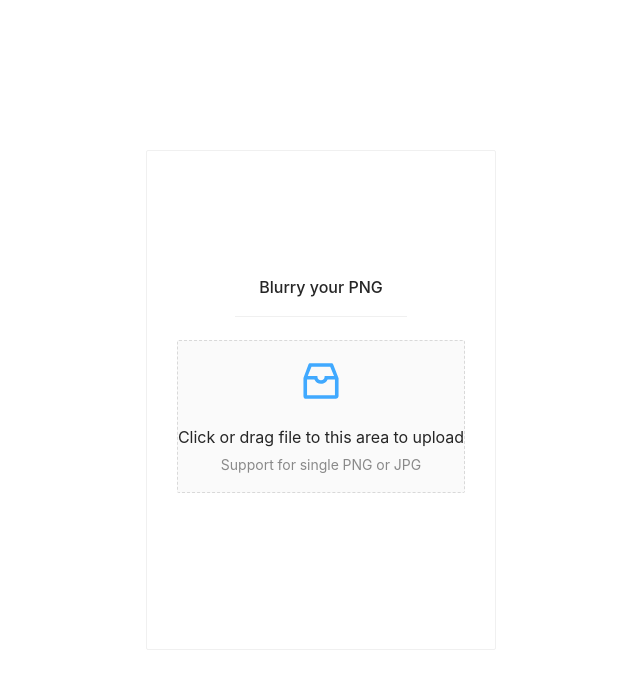
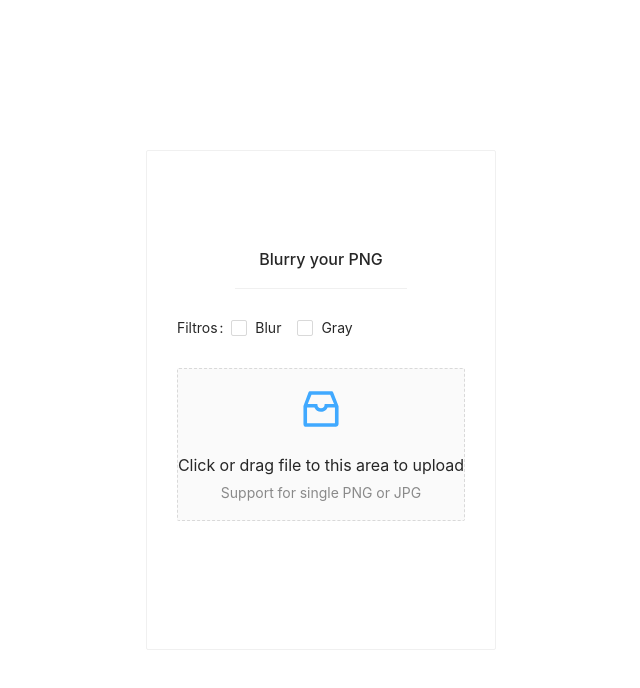
Before and after one commit to c0sta/py-img-filter-frontend, a React (Create React App) app: page / in a window 1280 px wide. Shown: the top 688 px of the page, without its empty margins (319-959 px from the left). Built offline with nearby package versions, Linux system fonts and the light colour scheme; no server answers.

Commit message:
:art: Added one more filter to choose

```diff
--- a/src/App.tsx
+++ b/src/App.tsx
@@ -1,14 +1,17 @@
 import React from "react";
-import { Button, Card, Form, message, Col, Modal } from "antd";
+import { Card, Form, message, Modal, Checkbox } from "antd";
 import { ImageUpload } from "./components/image-upload/ImageUpload.component";
 import { storage } from "./firebase/index";
 import "./styles/global.scss";
 import { UploadFile, UploadChangeParam } from "antd/lib/upload/interface";
+import { CheckboxChangeEvent } from "antd/lib/checkbox";
 
 function App() {
   const [fileName, setFileName] = React.useState("");
   const [url, setUrl] = React.useState("");
+  const [filter, setFilter] = React.useState("");
   const [visible, setVisible] = React.useState(false);
+
   React.useEffect(() => {
     if (fileName)
       storage
@@ -18,9 +21,10 @@ function App() {
         .then((url) => {
           console.log(url);
           setUrl(url);
-          setVisible(!visible);
+          setVisible(true);
         });
   }, [fileName]);
+
   const handleMessages = (info: UploadChangeParam<UploadFile<any>>) => {
     const { status } = info.file;
     console.log("STATUS =>", status);
@@ -34,22 +38,37 @@ function App() {
       message.error(`${info.file.name} file upload failed`);
     }
   };
+
   return (
     <>
       <Card className="App" title="Blurry your PNG" bordered>
         <Form className="form-container">
+          <Form.Item label="Filtros: ">
+            <Checkbox
+              onChange={(event: CheckboxChangeEvent) =>
+                setFilter(event.target.value)
+              }
+              value="blur"
+            >
+              Blur
+            </Checkbox>
+            <Checkbox
+              onChange={(event: CheckboxChangeEvent) =>
+                setFilter(event.target.value)
+              }
+              value="gray"
+            >
+              Gray
+            </Checkbox>
+          </Form.Item>
           <Form.Item required>
-            <ImageUpload handler={handleMessages} />
+            <ImageUpload filter={filter} handler={handleMessages} />
           </Form.Item>
         </Form>
       </Card>
+      {url ? (
         <Modal
-        style={{
-          width: "auto",
-          height: "auto",
-          alignItems: "center",
-          justifyContent: "center",
-        }}
+          width={"auto"}
           title="Filtered Image"
           visible={visible}
           onCancel={() => setVisible(!visible)}
@@ -57,6 +76,7 @@ function App() {
         >
           <img src={url} alt="descricao do mal" />
         </Modal>
+      ) : null}
     </>
   );
 }
--- a/src/components/image-upload/ImageUpload.component.tsx
+++ b/src/components/image-upload/ImageUpload.component.tsx
@@ -6,12 +6,15 @@ import { UploadFile } from "antd/lib/upload/interface";
 
 interface PropsI {
   handler: (info: UploadChangeParam<UploadFile<any>>) => void;
+  filter: string;
 }
-export function ImageUpload({ handler }: PropsI): ReactElement {
+export function ImageUpload({ handler, filter }: PropsI): ReactElement {
   return (
     <Upload.Dragger
       name="file"
-      action={process.env.REACT_APP_URL || "http://127.0.0.1:5000/upload"}
+      action={
+        process.env.REACT_APP_URL || `http://127.0.0.1:5000/upload/${filter}`
+      }
       accept="image/png,image/jpg"
       listType="picture-card"
       onChange={handler}
```
Lines whose indentation alone changed are shown as unchanged.
